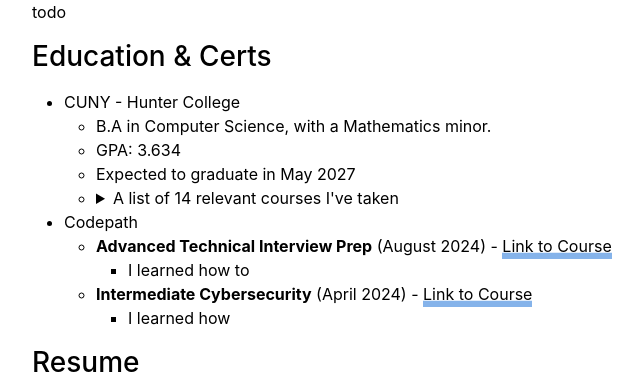
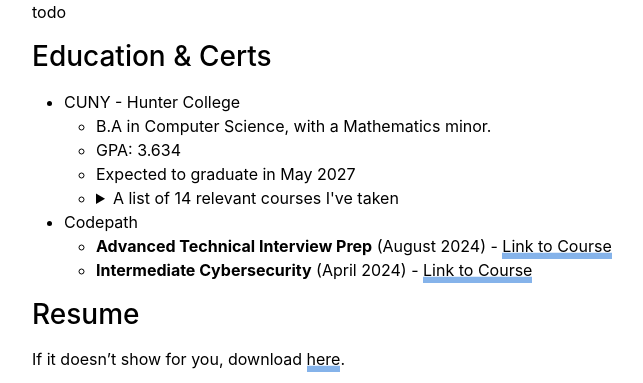
Before and after one commit to rafayet-git/hos.sh, a Jekyll site: the page built from pages/about.md, in a window 1280 px wide and 900 px high, scrolled down 512 px, cut to the strip 0-383 px from the top of the window. Shown: the whole strip, without its empty margins (242-885 px from the left). Built offline with Jekyll 4.4.1, drawn with Linux system fonts in a browser that asks for light colours.

Commit message:
I decided not to include details of my courses

```diff
--- a/_data/about.yml
+++ b/_data/about.yml
@@ -69,10 +69,8 @@
         - name: Advanced Technical Interview Prep
           completionDate: August 2024
           link: https://www.codepath.org/courses/tech-interview-prep
-          details: I learned how to
         - name: Intermediate Cybersecurity
           completionDate: April 2024
           link: https://www.codepath.org/courses/cybersecurity
-          details: I learned how
 - category: Contact
   phone: "+1 (973)-556-7443"
--- a/pages/about.md
+++ b/pages/about.md
@@ -72,9 +72,7 @@
 
         </details>
 - {{ codepathData.name }} {% for course in codepathData.courses %}
-    - **{{ course.name }}** ({{course.completionDate}}) - [Link to Course]({{course.link}})
-        - {{course.details}}
-    {% endfor %}
+    - **{{ course.name }}** ({{course.completionDate}}) - [Link to Course]({{course.link}}) {% endfor %}
 
 ### Resume
 
```
